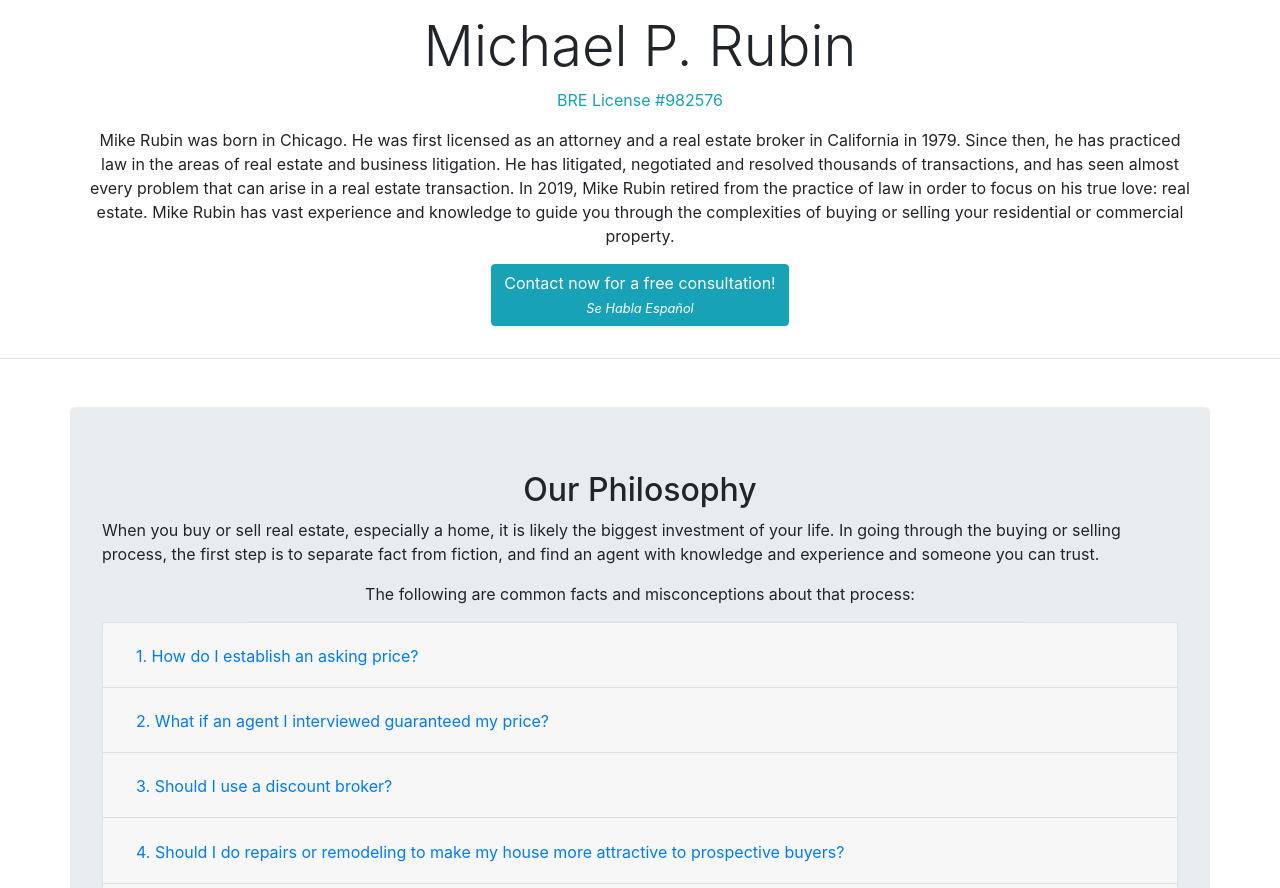
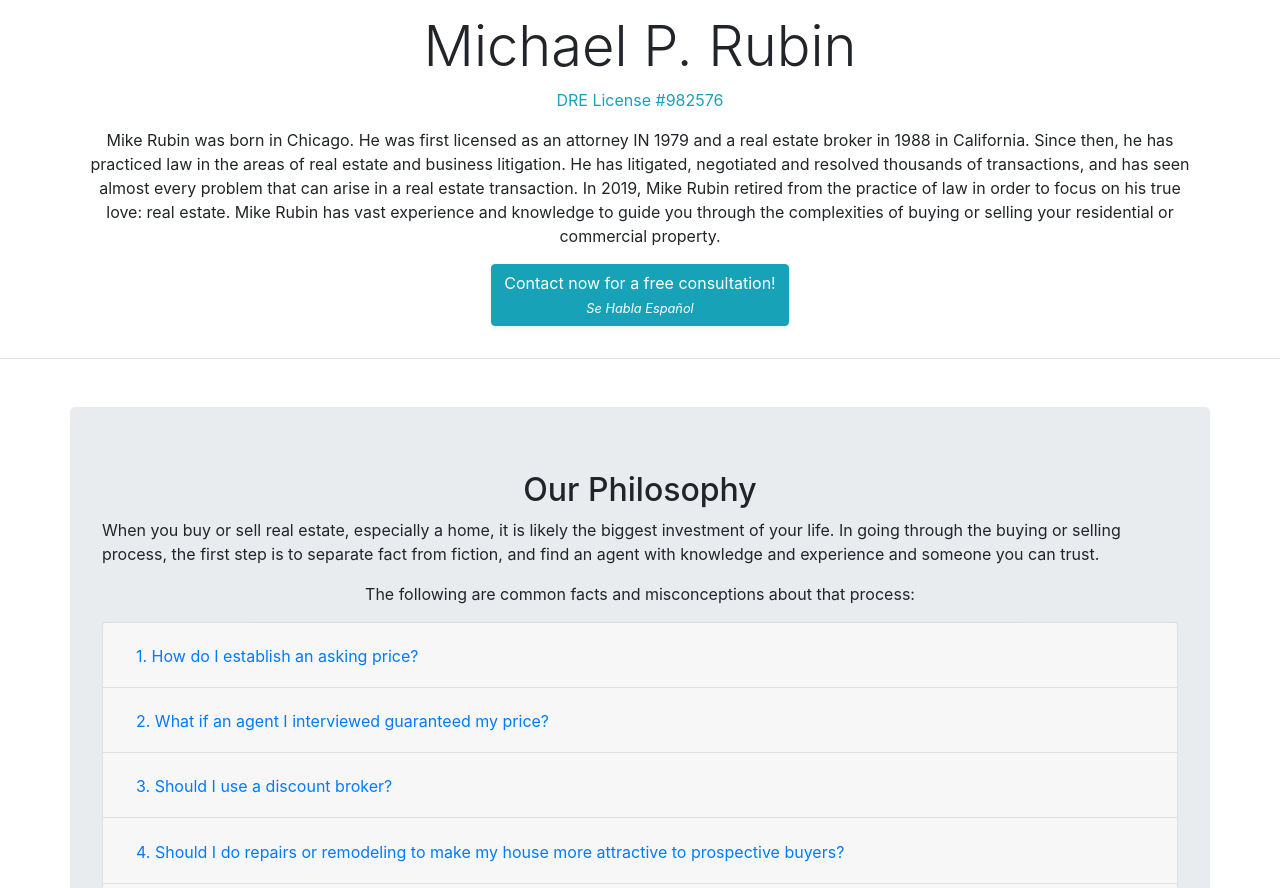
Before and after one commit to benjaminrubin/rubinrealtyco, a plain HTML site: page index.html in a window 1280 px wide. Shown: the part 1229-2117 px from the top of the page. Drawn offline with nearby package versions, Linux system fonts and the light colour scheme.

Commit message:
Update index.html

```diff
--- a/index.html
+++ b/index.html
@@ -86,9 +86,9 @@ xmlns:fb="http://ogp.me/ns/fb#">
 				<div class="col-lg-12 text-center">
 					<div id="avatar" class="mx-auto my-3"></div>
 					<h1 class="display-4">Michael P. Rubin</h1>
-					<p class="text-info">BRE License #982576</p>
-					<p>Mike Rubin was born in Chicago. He was first licensed as an attorney and a real estate
-						broker in California in 1979. Since then, he has practiced law in the areas of real
+					<p class="text-info">DRE License #982576</p>
+					<p>Mike Rubin was born in Chicago. He was first licensed as an attorney IN 1979 and a real estate
+						broker in 1988 in California. Since then, he has practiced law in the areas of real
 						estate and business litigation. He has litigated, negotiated and resolved thousands
 						of transactions, and has seen almost every problem that can arise in a real estate
 						transaction.
```
